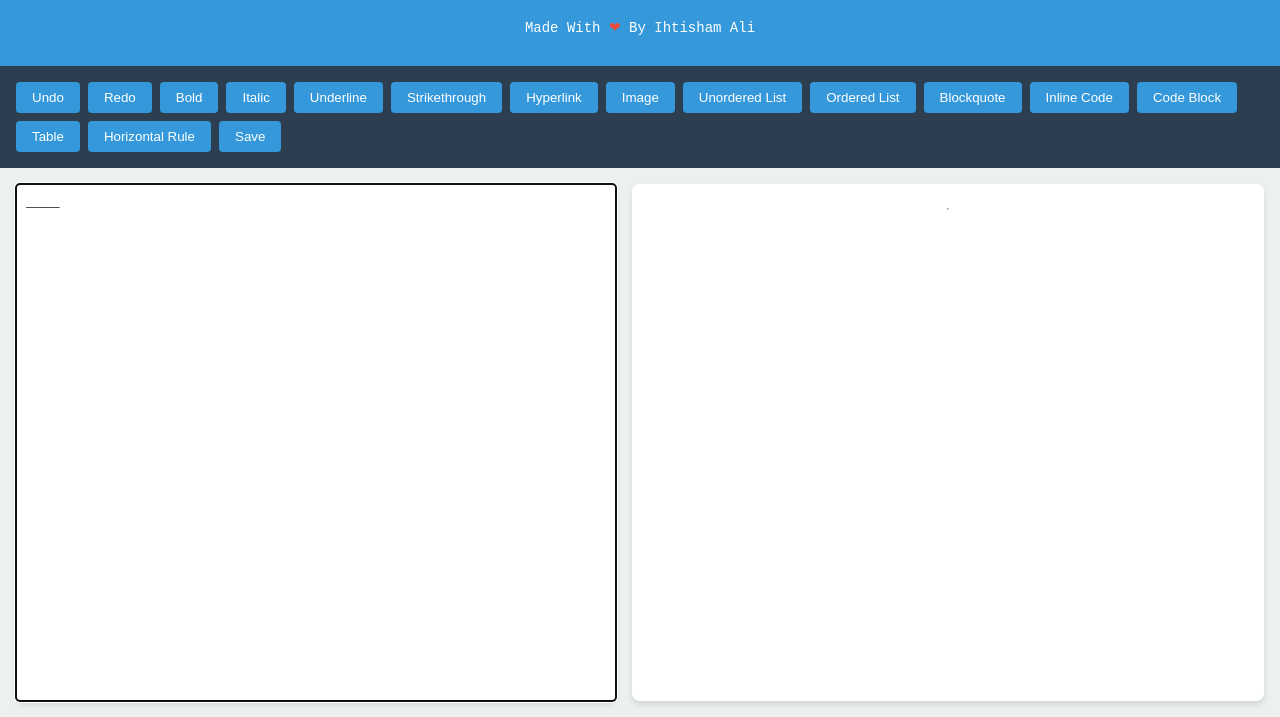
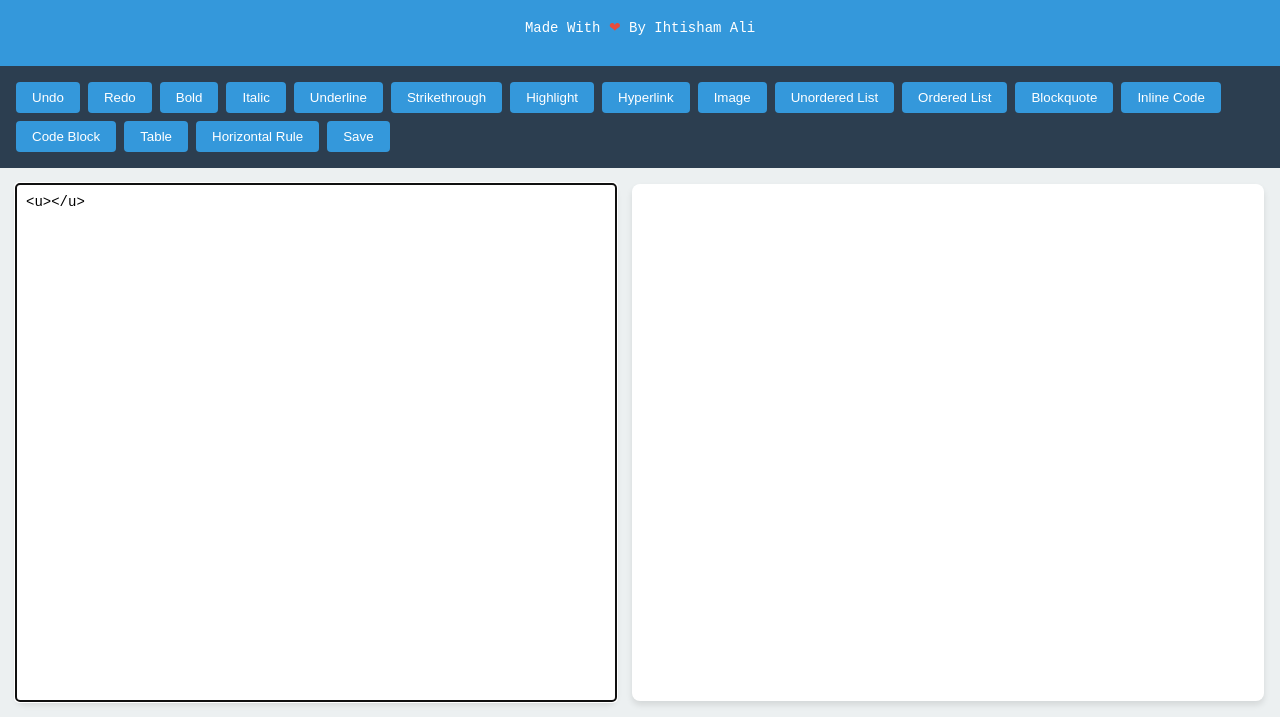
Before and after one commit to IhtishamAliii/MD, a plain HTML site: page index.html in a window 1280 px wide. Both pictures are taken after a click on the button "Underline". Shown: the part 83-800 px from the top of the page. Drawn offline with nearby package versions, Linux system fonts and the light colour scheme.

Commit message:
Add files via upload

```diff
--- a/index.html
+++ b/index.html
@@ -1,5 +1,6 @@
 <!DOCTYPE html>
 <html lang="en">
+
 <head>
     <meta charset="UTF-8">
     <meta name="viewport" content="width=device-width, initial-scale=1.0">
@@ -12,6 +13,7 @@
         --background-color: #ecf0f1;
         --text-color: #34495e;
     }
+
     body {
         font-family: 'Segoe UI', Tahoma, Geneva, Verdana, sans-serif;
         margin: 0;
@@ -22,12 +24,14 @@
         background-color: var(--background-color);
         color: var(--text-color);
     }
+
     header {
         background-color: var(--primary-color);
         color: white;
         text-align: center;
         padding: 1rem;
     }
+
     .toolbar {
         position: sticky;
         top: 0;
@@ -38,6 +42,7 @@
         gap: 0.5rem;
         z-index: 1000;
     }
+
     button {
         padding: 0.5rem 1rem;
         background-color: var(--primary-color);
@@ -47,15 +52,18 @@
         cursor: pointer;
         transition: background-color 0.3s;
     }
+
     button:hover {
         background-color: #2980b9;
     }
+
     main {
         display: flex;
         flex: 1;
         padding: 1rem;
         gap: 1rem;
     }
+
     .column {
         flex: 1;
         display: flex;
@@ -64,6 +72,7 @@
         border-radius: 8px;
         box-shadow: 0 4px 6px rgba(0, 0, 0, 0.1);
     }
+
     textarea {
         flex: 1;
         border: none;
@@ -72,43 +81,54 @@
         font-size: 14px;
         resize: none;
     }
+
     .heart {
         color: #e74c3c;
     }
+
     #preview {
         padding: 1rem;
         overflow-y: auto;
     }
+
     #preview table {
         border-collapse: collapse;
         width: 100%;
     }
-        #preview th, #preview td {
+
+    #preview th,
+    #preview td {
         border: 1px solid #ddd;
         padding: 8px;
         text-align: left;
     }
+
     #preview th {
         background-color: #f2f2f2;
     }
+
     #save-status {
         margin-left: auto;
         color: white;
     }
+
     @media (max-width: 768px) {
         main {
             flex-direction: column;
         }
+
         .column {
             margin-bottom: 1rem;
         }
     }
+
     .me {
         font-size: 14px;
         font-family: monospace;
     }
     </style>
 </head>
+
 <body>
     <header>
         <h1>Markdown Editor</h1>
@@ -119,8 +139,9 @@
         <button onclick="performRedo()">Redo</button>
         <button onclick="applyFormat('**')">Bold</button>
         <button onclick="applyFormat('*')">Italic</button>
-        <button onclick="applyFormat('__')">Underline</button>
+        <button onclick="applyUnderline('<u>')">Underline</button>
         <button onclick="applyFormat('~~')">Strikethrough</button>
+        <button onclick="applyHighlight('')">Highlight</button>
         <button onclick="insertLink()">Hyperlink</button>
         <button onclick="insertImage()">Image</button>
         <button onclick="insertList('- ')">Unordered List</button>
@@ -139,7 +160,6 @@
         </div>
         <div id="preview" class="column"></div>
     </main>
-
     <script>
     const textarea = document.getElementById('markdown-input');
     const preview = document.getElementById('preview');
@@ -159,6 +179,49 @@
         saveState();
         scheduleAutoSave();
     }
+
+    function applyUnderline(format) {
+        const start = textarea.selectionStart;
+        const end = textarea.selectionEnd;
+        const text = textarea.value;
+        const before = text.substring(0, start);
+        const selection = text.substring(start, end);
+        const after = text.substring(end);
+
+        let newText;
+        if (selection) {
+            newText = before + "<u>" + selection + "</u>" + after;
+        } else {
+            newText = before + "<u>" + "</u>" + after;
+        }
+
+        textarea.value = newText;
+        textarea.focus();
+        textarea.setSelectionRange(start + format.length, end + format.length);
+        updatePreview();
+    }
+
+    function applyHighlight(format) {
+        const start = textarea.selectionStart;
+        const end = textarea.selectionEnd;
+        const text = textarea.value;
+        const before = text.substring(0, start);
+        const selection = text.substring(start, end);
+        const after = text.substring(end);
+
+        let newText;
+        if (selection) {
+            newText = before + "<mark>" + selection + "</mark>" + after;
+        } else {
+            newText = before + "<mark>" + "</mark>" + after;
+        }
+
+        textarea.value = newText;
+        textarea.focus();
+        textarea.setSelectionRange(start + format.length, end + format.length);
+        updatePreview();
+    }
+
 
     function applyFormat(format) {
         const start = textarea.selectionStart;
@@ -290,4 +353,5 @@
     updatePreview();
     </script>
 </body>
+
 </html>
```
Lines whose indentation alone changed are shown as unchanged.
